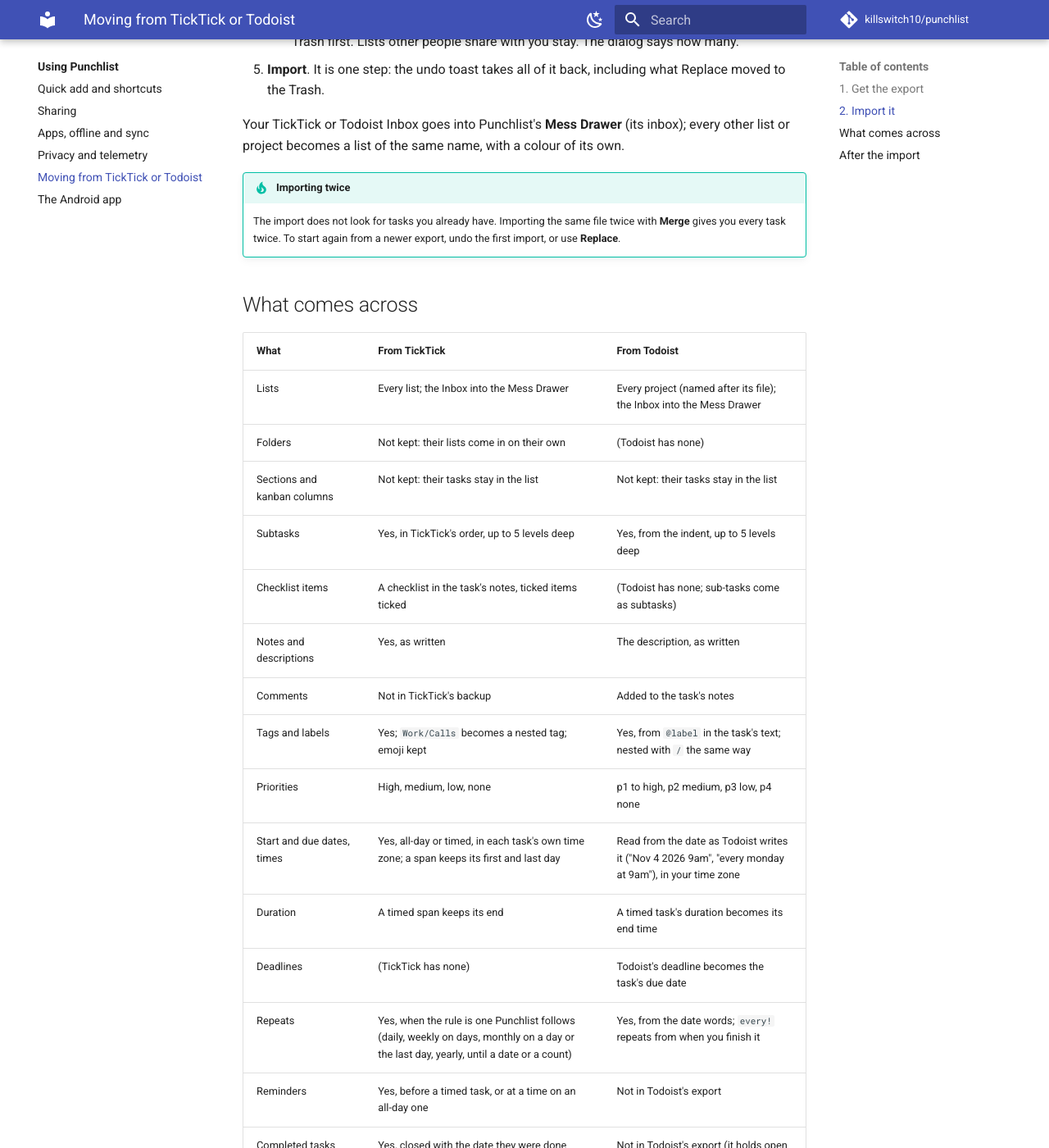
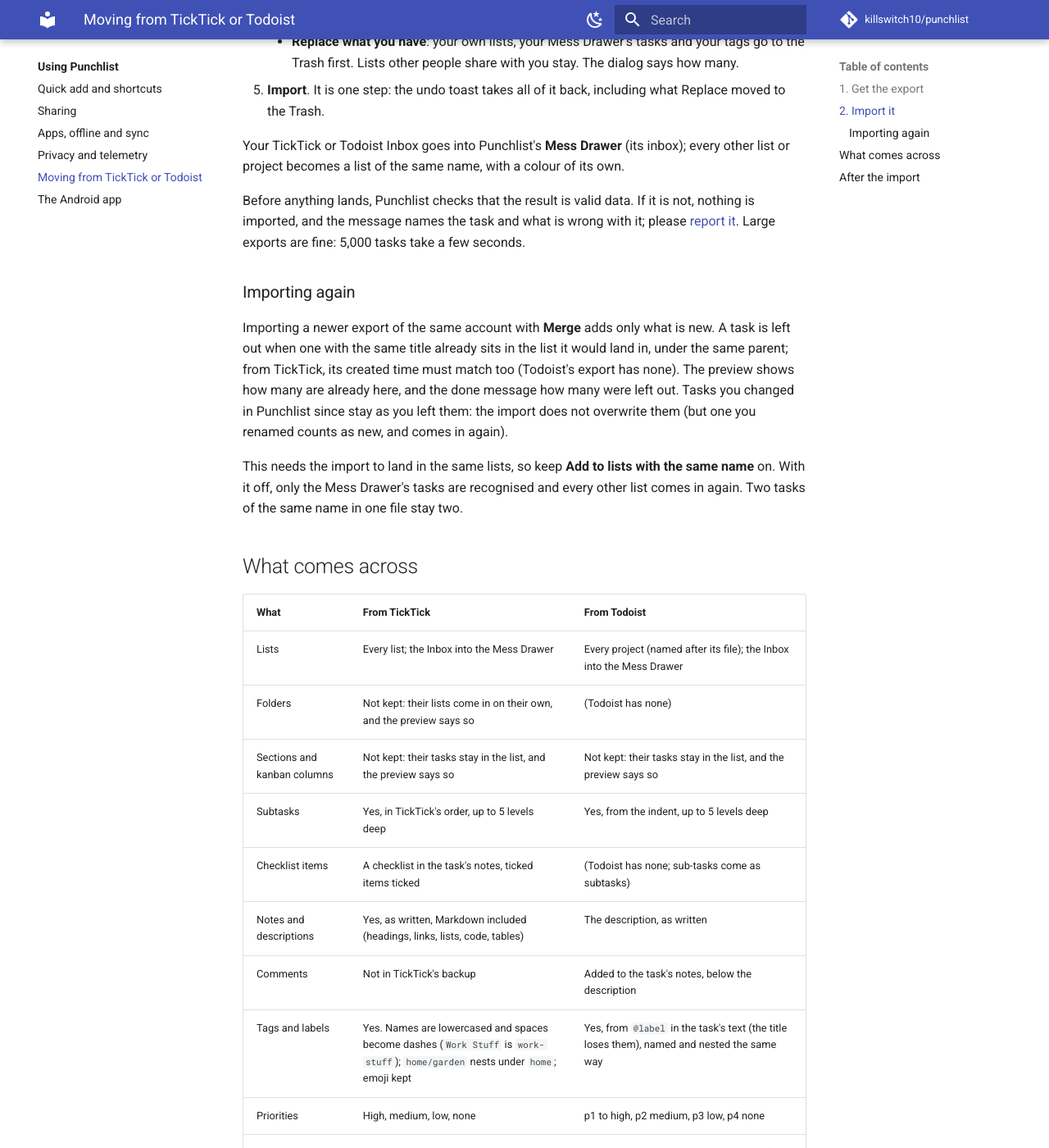
Before and after one commit to KillSwitchIO/PeckList, an MkDocs documentation site: the page built from docs/using/moving-from-ticktick-or-todoist.md, in a window 1280 px wide and 1400 px high, scrolled down 951 px. Shown: the whole window at 82% size. Built offline with MkDocs 1.6.1 and Material for MkDocs 9.7.7, drawn with Linux system fonts in a browser that asks for light colours; comment, search, counter and statistics services are not loaded; some of the changed text lies outside the part shown.

Commit message:
docs(import): the guide as imports work since !112

```diff
--- a/docs/using/moving-from-ticktick-or-todoist.md
+++ b/docs/using/moving-from-ticktick-or-todoist.md
@@ -28,11 +28,13 @@ way ([the other apps](apps-and-sync.md#moving-from-or-to-another-app)).
 
 1. In Punchlist: **Settings > Your data > Import from another app**.
 2. Pick **TickTick** or **Todoist** under **From**, and choose the file (or files).
-3. Punchlist shows what it found (lists, open and closed tasks, tags) and anything it cannot keep,
-   before it changes anything. Nothing is imported until you press **Import**.
+3. Punchlist shows what it found (lists, open and closed tasks, tags), what is already here from an
+   earlier import, and anything it cannot keep, before it changes anything. Nothing is imported
+   until you press **Import**.
 4. Choose how it lands:
-    - **Merge with what you have**: the import goes beside your tasks. Tick **Add to lists with the
-      same name** to put an imported "Groceries" into your Groceries list instead of a second one.
+    - **Merge with what you have**: the import goes beside your tasks. **Add to lists with the same
+      name** is on, so an imported "Groceries" goes into your Groceries list instead of a second
+      one; turn it off to get new lists beside yours.
     - **Replace what you have**: your own lists, your Mess Drawer's tasks and your tags go to the
       Trash first. Lists other people share with you stay. The dialog says how many.
 5. **Import**. It is one step: the undo toast takes all of it back, including what Replace moved to
@@ -41,36 +43,48 @@ way ([the other apps](apps-and-sync.md#moving-from-or-to-another-app)).
 Your TickTick or Todoist Inbox goes into Punchlist's **Mess Drawer** (its inbox); every other
 list or project becomes a list of the same name, with a colour of its own.
 
-!!! tip "Importing twice"
-    The import does not look for tasks you already have. Importing the same file twice with
-    **Merge** gives you every task twice. To start again from a newer export, undo the first
-    import, or use **Replace**.
+Before anything lands, Punchlist checks that the result is valid data. If it is not, nothing is
+imported, and the message names the task and what is wrong with it; please
+[report it](../about/reporting-bugs.md). Large exports are fine: 5,000 tasks take a few seconds.
+
+### Importing again
+
+Importing a newer export of the same account with **Merge** adds only what is new. A task is
+left out when one with the same title already sits in the list it would land in, under the same
+parent; from TickTick, its created time must match too (Todoist's export has none). The preview
+shows how many are already here, and the done message how many were left out. Tasks you changed in
+Punchlist since stay as you left them: the import does not overwrite them (but one you renamed
+counts as new, and comes in again).
+
+This needs the import to land in the same lists, so keep **Add to lists with the same name** on.
+With it off, only the Mess Drawer's tasks are recognised and every other list comes in again. Two
+tasks of the same name in one file stay two.
 
 ## What comes across
 
-| What                         | From TickTick                                                                                                                                          | From Todoist                                                                                                         |
-| ---------------------------- | ------------------------------------------------------------------------------------------------------------------------------------------------------ | -------------------------------------------------------------------------------------------------------------------- |
-| Lists                        | Every list; the Inbox into the Mess Drawer                                                                                                             | Every project (named after its file); the Inbox into the Mess Drawer                                                 |
-| Folders                      | Not kept: their lists come in on their own                                                                                                             | (Todoist has none)                                                                                                   |
-| Sections and kanban columns  | Not kept: their tasks stay in the list                                                                                                                 | Not kept: their tasks stay in the list                                                                               |
-| Subtasks                     | Yes, in TickTick's order, up to 5 levels deep                                                                                                          | Yes, from the indent, up to 5 levels deep                                                                            |
-| Checklist items              | A checklist in the task's notes, ticked items ticked                                                                                                   | (Todoist has none; sub-tasks come as subtasks)                                                                       |
-| Notes and descriptions       | Yes, as written                                                                                                                                        | The description, as written                                                                                          |
-| Comments                     | Not in TickTick's backup                                                                                                                               | Added to the task's notes                                                                                            |
-| Tags and labels              | Yes; `Work/Calls` becomes a nested tag; emoji kept                                                                                                     | Yes, from `@label` in the task's text; nested with `/` the same way                                                  |
-| Priorities                   | High, medium, low, none                                                                                                                                | p1 to high, p2 medium, p3 low, p4 none                                                                               |
-| Start and due dates, times   | Yes, all-day or timed, in each task's own time zone; a span keeps its first and last day                                                               | Read from the date as Todoist writes it ("Nov 4 2026 9am", "every monday at 9am"), in your time zone                 |
-| Duration                     | A timed span keeps its end                                                                                                                             | A timed task's duration becomes its end time                                                                         |
-| Deadlines                    | (TickTick has none)                                                                                                                                    | Todoist's deadline becomes the task's due date                                                                       |
-| Repeats                      | Yes, when the rule is one Punchlist follows (daily, weekly on days, monthly on a day or the last day, yearly, until a date or a count)               | Yes, from the date words; `every!` repeats from when you finish it                                                   |
-| Reminders                    | Yes, before a timed task, or at a time on an all-day one                                                                                               | Not in Todoist's export                                                                                              |
-| Completed tasks              | Yes, closed with the date they were done                                                                                                               | Not in Todoist's export (it holds open tasks only)                                                                   |
-| Won't do                     | Yes, closed as won't do                                                                                                                                | (Todoist has none)                                                                                                   |
-| When a task was made         | Yes                                                                                                                                                    | Not in Todoist's export                                                                                              |
-| Notes (TickTick's note kind) | Come in as tasks                                                                                                                                       | (Todoist has none)                                                                                                   |
-| Attachments                  | **No.** The backup holds no files; download the ones you need from TickTick first                                                                    | **No.** The export holds no files                                                                                    |
-| Sharing, assignees           | No: the import is yours. Share the lists again in Punchlist                                                                                            | No, the same                                                                                                         |
-| List colours, pins, habits, focus records | No                                                                                                                                       | No                                                                                                                   |
+| What                         | From TickTick | From Todoist |
+| ---------------------------- | ------------- | ------------ |
+| Lists                        | Every list; the Inbox into the Mess Drawer | Every project (named after its file); the Inbox into the Mess Drawer |
+| Folders                      | Not kept: their lists come in on their own, and the preview says so | (Todoist has none) |
+| Sections and kanban columns  | Not kept: their tasks stay in the list, and the preview says so | Not kept: their tasks stay in the list, and the preview says so |
+| Subtasks                     | Yes, in TickTick's order, up to 5 levels deep | Yes, from the indent, up to 5 levels deep |
+| Checklist items              | A checklist in the task's notes, ticked items ticked | (Todoist has none; sub-tasks come as subtasks) |
+| Notes and descriptions       | Yes, as written, Markdown included (headings, links, lists, code, tables) | The description, as written |
+| Comments                     | Not in TickTick's backup | Added to the task's notes, below the description |
+| Tags and labels              | Yes. Names are lowercased and spaces become dashes (`Work Stuff` is `work-stuff`); `home/garden` nests under `home`; emoji kept | Yes, from `@label` in the task's text (the title loses them), named and nested the same way |
+| Priorities                   | High, medium, low, none | p1 to high, p2 medium, p3 low, p4 none |
+| Start and due dates, times   | Yes, all-day or timed, in each task's own time zone (the device's when the row names none); a span keeps its first and last day | Read from the date as Todoist writes it ("Nov 4 2026 9am"), in the task's own time zone when the export names one, else the device's |
+| Duration                     | A timed span keeps its end | A timed task's duration becomes its end time |
+| Deadlines                    | (TickTick has none) | Todoist's deadline becomes the task's due date |
+| Repeats                      | Yes, when the rule is one Punchlist follows: daily, every weekday, weekly on days, monthly on a day, the last day or the last Friday, yearly, until a date or a count | Yes, from the date words: "every monday at 9am", "every weekday", "every 15th", "every last day", "every last friday", "every 2 weeks starting Nov 4", "every day until Dec 31"; `every!` repeats from when you finish it |
+| Reminders                    | Yes, before a timed task, or at a time on an all-day one; up to 10 a task (more are counted in the preview) | Not in Todoist's export |
+| Completed tasks              | Yes, closed with the time they were done. The backup has no archived flag | Not in Todoist's export (it holds open tasks only, not completed or archived ones) |
+| Won't do                     | Yes, closed as won't do | (Todoist has none) |
+| When a task was made         | Yes | Not in Todoist's export |
+| Notes (TickTick's note kind) | Come in as tasks | (Todoist has none) |
+| Attachments                  | **No**: the backup holds no files. Each one leaves a line in the notes, `📎 receipt.jpg (attachment not imported)`, and the preview counts them. Download the ones you need from TickTick first | **No**, the same: a line in the notes for each file on a task or comment |
+| Sharing, assignees           | No: the import is yours. Share the lists again in Punchlist | No, the same |
+| List colours, pins, habits, focus records | No | No |
 
 A few more things work the way TickTick and Todoist mean them, not literally:
 
@@ -82,7 +96,8 @@ A few more things work the way TickTick and Todoist mean them, not literally:
   without a repeat. The preview counts them.
 - **Dates Punchlist cannot read** in a Todoist export come in without a date, and the preview
   counts them too.
-- **Reminders it cannot read** are dropped and counted.
+- **Reminders it cannot keep** (unreadable, or past the tenth on a task) are dropped and counted.
+  One set more than a year before its task becomes a reminder at that date and time instead.
 
 ## After the import
 
```
Also changed, not shown: docs/using/apps-and-sync.md (+2 -0 lines).
